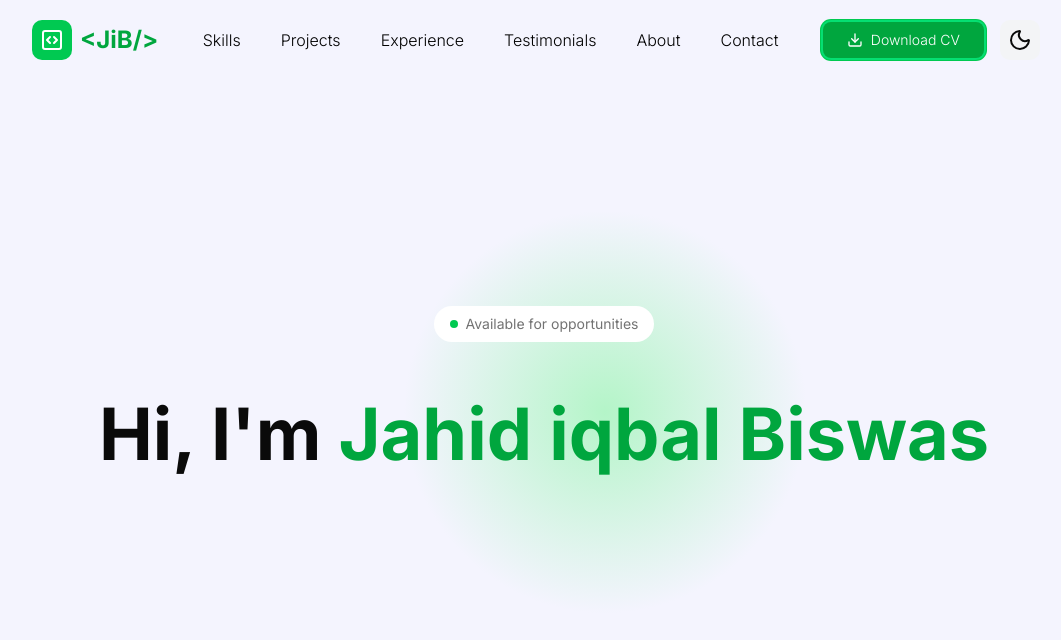
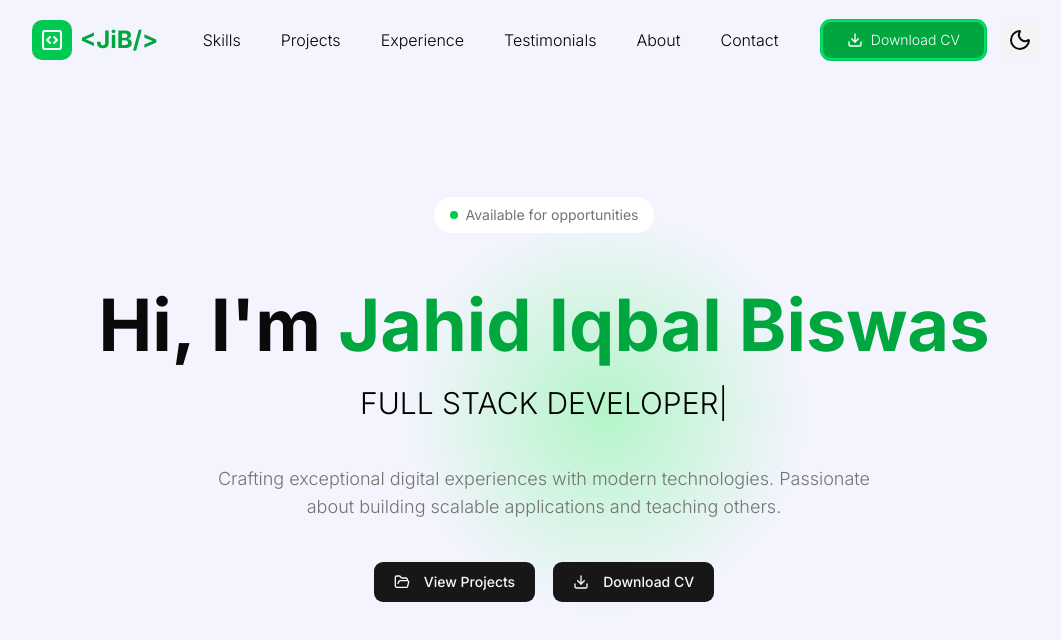
Before and after one commit to jahidIqbalBiswas/Portfolio-application----next.js, a Next.js app: page / in a window 1280 px wide. Shown: the top 640 px of the page, without its empty margins (96-1157 px from the left). Built offline with nearby package versions, Linux system fonts and the light colour scheme.

Commit message:
added: Hero

```diff
--- /dev/null
+++ b/components/home/AnimatedText.tsx
@@ -0,0 +1,25 @@
+"use client";
+import { TypeAnimation } from "react-type-animation";
+
+const AnimatedText = () => {
+  return (
+    <div className="text-xl sm:text-2xl md:text-3xl text-black dark:text-white font-light mb-4 sm:mb-8 h-12 uppercase">
+      <TypeAnimation
+        sequence={[
+          "Computer Science Engineer",
+          2000,
+          "Full Stack Developer",
+          2000,
+          "Problem solver",
+          2000,
+        ]}
+        wrapper="span"
+        speed={50}
+        repeat={Infinity}
+        className="font-mono"
+      />
+    </div>
+  );
+};
+
+export default AnimatedText;
--- a/components/home/Hero.jsx
+++ b/components/home/Hero.jsx
@@ -1,4 +1,7 @@
-import user from "./../../data/user";
+import { me } from "@/data/data";
+import { Download, FolderOpen } from "lucide-react";
+import { Button } from "../ui/button";
+import AnimatedText from "./AnimatedText";
 const Hero = () => {
   return (
     <div className="relative min-h-screen bg-[radial-gradient(circle_476px_at_54.8%_51.5%,rgba(180,245,200,1)_0%,rgba(244,244,254,1)_42.3%,rgba(244,244,254,1)_100.2%)] flex items-center justify-center overflow-hidden dark:bg-[radial-gradient(circle_farthest-corner_at_50%_50%,rgba(10,50,45,1)_0%,rgba(5,10,10,1)_100%)]">
@@ -14,10 +17,30 @@ const Hero = () => {
         {/* title */}
         <h1 className="text-4xl sm:text-5xl md:text-6xl lg:text-7xl font-bold mb-6">
           Hi, I&apos;m{" "}
-          <span className="text-green-600 dark:text-green-400">
-            {user.name}
-          </span>
+          <span className="text-green-600 dark:text-green-400">{me.name}</span>
         </h1>
+        {/* text animation */}
+        <AnimatedText />
+        {/* description */}
+        <p className="text-lg font-light text-muted-foreground dark:text-gray-200 max-w-2xl mx-auto mb-10">
+          Crafting exceptional digital experiences with modern technologies.
+          Passionate about building scalable applications and teaching others.
+        </p>
+        {/* buttons */}
+        <div className="flex flex-col sm:flex-row gap-4 justify-center">
+          <Button size={"lg"} asChild className="w-fit p-5 mx-auto sm:mx-0">
+            <a href="#_">
+              <FolderOpen className="w-5 h-5 mr-2" />
+              View Projects
+            </a>
+          </Button>
+          <Button size={"lg"} asChild className="w-fit p-5 mx-auto sm:mx-0">
+            <a href="#_">
+              <Download className="w-5 h-5 mr-2" />
+              Download CV
+            </a>
+          </Button>
+        </div>
       </div>
     </div>
   );
--- /dev/null
+++ b/data/data.ts
@@ -0,0 +1,248 @@
+import {
+  Briefcase,
+  Cloud,
+  Code2,
+  Coffee,
+  Cpu,
+  Database,
+  GitBranch,
+  Globe,
+  GraduationCap,
+  Layers,
+  Layout,
+  Mail,
+  MapPin,
+  Palette,
+  Phone,
+  Server,
+  Smartphone,
+  Terminal,
+} from "lucide-react";
+
+import { FaGithub, FaLinkedin, FaLinkedinIn, FaTwitter } from "react-icons/fa6";
+export const me = {
+  name: "Jahid Iqbal Biswas",
+};
+export const stats = [
+  { label: "Years Experience", value: "5+" },
+  { label: "Projects Completed", value: "50+" },
+  { label: "Happy Clients", value: "30+" },
+  { label: "Students Taught", value: "1000+" },
+];
+
+export const highlights = [
+  { icon: MapPin, text: "Based in San Francisco, CA" },
+  { icon: Briefcase, text: "Open for freelance work" },
+  { icon: GraduationCap, text: "CS Graduate from Stanford" },
+  { icon: Coffee, text: "Powered by coffee & curiosity" },
+];
+
+export const userReviewData = [
+  {
+    id: 1,
+    name: "John Doe",
+    profession: "Real Estate Agent",
+    userImage: "/images/u1.jpg",
+    review:
+      "A wonderful experience! The platform made it easy to find exactly what I needed. lorem ipsum dolor sit ame",
+  },
+  {
+    id: 2,
+    name: "Mike Smith",
+    profession: "Business Owner",
+    userImage: "/images/u2.jpg",
+    review:
+      "Great selection of properties and seamless process. Highly recommended for anyone looking to invest.",
+  },
+  {
+    id: 3,
+    name: "Alex Johnson",
+    profession: "Web developer",
+    userImage: "/images/u3.jpg",
+    review:
+      "The website helped me find my dream home quickly and hassle-free. Exceptional service!",
+  },
+  {
+    id: 4,
+    name: "Emily Clark",
+    profession: "Interior Designer",
+    userImage: "/images/u4.jpg",
+    review:
+      "Fantastic range of properties with clear details. The best platform for home and design inspiration!",
+  },
+];
+
+export const contactInfo = [
+  {
+    icon: Mail,
+    label: "Email",
+    value: "hello@johndoe.dev",
+    href: "mailto:hello@johndoe.dev",
+  },
+  {
+    icon: Phone,
+    label: "Phone",
+    value: "+1 (555) 123-4567",
+    href: "tel:+15551234567",
+  },
+  {
+    icon: MapPin,
+    label: "Location",
+    value: "San Francisco, CA",
+    href: "#",
+  },
+];
+
+export const socialLinks = [
+  { icon: FaGithub, href: "https://github.com", label: "GitHub" },
+  { icon: FaLinkedinIn, href: "https://linkedin.com", label: "LinkedIn" },
+  { icon: FaTwitter, href: "https://twitter.com", label: "Twitter" },
+];
+
+export const experiences = [
+  {
+    type: "work",
+    title: "Senior Full-Stack Developer",
+    company: "TechCorp Inc.",
+    period: "2022 - Present",
+    description:
+      "Leading development of enterprise SaaS products. Mentoring junior developers and implementing best practices.",
+    technologies: ["React", "Node.js", "AWS", "TypeScript"],
+  },
+  {
+    type: "work",
+    title: "Full-Stack Developer",
+    company: "StartupXYZ",
+    period: "2020 - 2022",
+    description:
+      "Built and maintained multiple web applications. Collaborated with design team to implement responsive UIs.",
+    technologies: ["Vue.js", "Python", "PostgreSQL", "Docker"],
+  },
+  {
+    type: "education",
+    title: "Master of Computer Science",
+    company: "Stanford University",
+    period: "2018 - 2020",
+    description:
+      "Specialized in distributed systems and machine learning. Thesis on scalable microservices architecture.",
+    technologies: ["Research", "AI/ML", "Distributed Systems"],
+  },
+  {
+    type: "work",
+    title: "Junior Developer",
+    company: "WebAgency Co.",
+    period: "2018 - 2020",
+    description:
+      "Developed client websites and e-commerce platforms. Gained experience in agile methodologies.",
+    technologies: ["JavaScript", "PHP", "MySQL", "WordPress"],
+  },
+  {
+    type: "education",
+    title: "Bachelor of Computer Science",
+    company: "UC Berkeley",
+    period: "2014 - 2018",
+    description:
+      "Strong foundation in algorithms, data structures, and software engineering principles.",
+    technologies: ["Computer Science", "Mathematics", "Problem Solving"],
+  },
+];
+
+export const footerSocialLinks = [
+  { icon: FaGithub, href: "https://github.com", label: "GitHub" },
+  { icon: FaLinkedin, href: "https://linkedin.com", label: "LinkedIn" },
+  { icon: FaTwitter, href: "https://twitter.com", label: "Twitter" },
+  { icon: Mail, href: "mailto:hello@example.com", label: "Email" },
+];
+
+export const projects = [
+  {
+    title: "E-Commerce Platform",
+    description:
+      "A full-stack e-commerce solution with real-time inventory, payment processing, and admin dashboard.",
+    image: "/images/p1.jpg",
+    techStack: ["Next.js", "TypeScript", "Stripe", "MongoDB"],
+    demoUrl: "https://example.com",
+    githubUrl: "https://github.com",
+  },
+  {
+    title: "Task Management App",
+    description:
+      "Collaborative project management tool with real-time updates, Kanban boards, and team analytics.",
+    image: "/images/p2.jpg",
+    techStack: ["React", "Node.js", "Socket.io", "PostgreSQL"],
+    demoUrl: "https://example.com",
+    githubUrl: "https://github.com",
+  },
+  {
+    title: "AI Content Generator",
+    description:
+      "GPT-powered content creation platform for marketers with templates and workflow automation.",
+    image: "/images/p3.jpg",
+    techStack: ["React", "Python", "OpenAI", "FastAPI"],
+    demoUrl: "https://example.com",
+    githubUrl: "https://github.com",
+  },
+  {
+    title: "Real Estate Platform",
+    description:
+      "Property listing platform with virtual tours, mortgage calculator, and agent booking system.",
+    image: "/images/p4.jpg",
+    techStack: ["Vue.js", "Node.js", "MongoDB", "Maps API"],
+    demoUrl: "https://example.com",
+    githubUrl: "https://github.com",
+  },
+  {
+    title: "Fitness Tracker",
+    description:
+      "Cross-platform mobile app for workout tracking, nutrition logging, and progress analytics.",
+    image: "/images/p5.jpg",
+    techStack: ["React Native", "Firebase", "Node.js", "Charts"],
+    demoUrl: "https://example.com",
+    githubUrl: "https://github.com",
+  },
+  {
+    title: "Learning Management System",
+    description:
+      "Educational platform with video streaming, quizzes, progress tracking, and certificates.",
+    image: "/images/p6.jpg",
+    techStack: ["Next.js", "Prisma", "AWS S3", "Stripe"],
+    demoUrl: "https://example.com",
+    githubUrl: "https://github.com",
+  },
+];
+
+export const skillCategories = [
+  {
+    title: "Frontend",
+    skills: [
+      { name: "React", icon: Code2 },
+      { name: "Next.js", icon: Globe },
+      { name: "TypeScript", icon: Terminal },
+      { name: "Tailwind CSS", icon: Palette },
+      { name: "React Native", icon: Smartphone },
+      { name: "Vue.js", icon: Layout },
+    ],
+  },
+  {
+    title: "Backend",
+    skills: [
+      { name: "Node.js", icon: Server },
+      { name: "Express", icon: Layers },
+      { name: "MongoDB", icon: Database },
+      { name: "PostgreSQL", icon: Database },
+      { name: "GraphQL", icon: Cpu },
+      { name: "REST APIs", icon: Cloud },
+    ],
+  },
+  {
+    title: "Tools & Others",
+    skills: [
+      { name: "Git", icon: GitBranch },
+      { name: "Docker", icon: Server },
+      { name: "AWS", icon: Cloud },
+      { name: "Linux", icon: Terminal },
+      { name: "Figma", icon: Palette },
+      { name: "CI/CD", icon: Cpu },
+    ],
+  },
+];
--- a/data/user.js
+++ /dev/null
@@ -1,5 +0,0 @@
-const user = {
-  name: "Jahid iqbal Biswas",
-  email: "x",
-};
-export default user;
```
